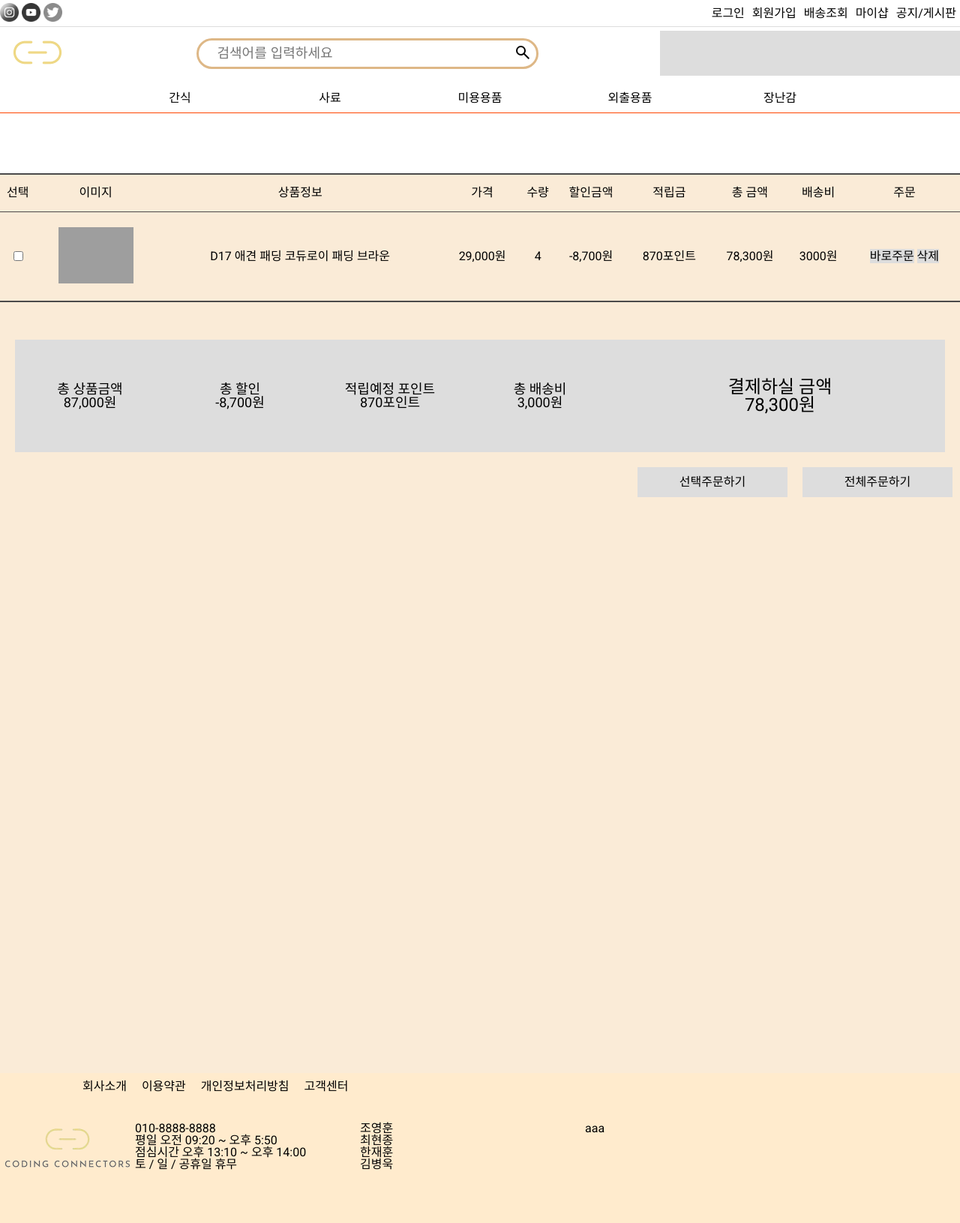
After one commit to CodingConnectors/Putty, a Spring Boot app: page /basket in a window 1280 px wide. The commit adds this page. Shown: the whole page at 75% size. Run offline with Spring Boot 4, Linux system fonts and the light colour scheme; grey boxes are pictures that could not be loaded.

Commit message:
1124 17:47

```diff
--- /dev/null
+++ b/src/main/java/com/nowon/cho/controller/BasketController.java
@@ -0,0 +1,13 @@
+package com.nowon.cho.controller;
+
+import org.springframework.stereotype.Controller;
+import org.springframework.web.bind.annotation.GetMapping;
+
+@Controller
+public class BasketController {
+
+	@GetMapping("/basket")
+	public String basket() {
+		return "views/basket/basket";
+	}
+}
--- /dev/null
+++ b/src/main/resources/static/css/common/common.css
@@ -0,0 +1,302 @@
+@charset "UTF-8";
+
+html, body, div, span, applet, object, iframe,
+h1, h2, h3, h4, h5, h6, p, blockquote, pre,
+a, abbr, acronym, address, big, cite, code,
+del, dfn, em, img, ins, kbd, q, s, samp,
+small, strike, strong, sub, sup, tt, var,
+b, u, i, center,
+dl, dt, dd, ol, ul, li,
+fieldset, form, label, legend,
+table, caption, tbody, tfoot, thead, tr, th, td,
+article, aside, canvas, details, embed,
+figure, figcaption, footer, header, hgroup,
+menu, nav, output, ruby, section, summary,
+time, mark, audio, video {
+	margin: 0;
+	padding: 0;
+	border: 0;
+	font-size: 100%;
+	font: inherit;
+	vertical-align: baseline;
+}
+/* HTML5 display-role reset for older browsers */
+article, aside, details, figcaption, figure,
+footer, header, hgroup, menu, nav, section {
+	display: block;
+}
+body {
+	line-height: 1;
+}
+ol, ul {
+	list-style: none;
+}
+blockquote, q {
+	quotes: none;
+}
+blockquote:before, blockquote:after,
+q:before, q:after {
+	content: '';
+	content: none;
+}
+table {
+	border-collapse: collapse;
+	border-spacing: 0;
+}
+/* "a" 태그의 스타일 초기화 */
+a {
+  color: inherit; /* 부모 요소의 색상을 상속받음 */
+  text-decoration: none; /* 기본적으로 밑줄 없음 */
+}
+
+/* 방문한 링크의 스타일 초기화 */
+a:visited {
+  color: inherit; /* 부모 요소의 색상을 상속받음 */
+}
+
+/* 마우스 호버 시의 "a" 태그 스타일 초기화 */
+a:hover {
+  color: inherit; /* 부모 요소의 색상을 상속받음 */
+  text-decoration: none; /* 기본적으로 밑줄 추가 */
+}
+
+/* 클릭한 상태의 "a" 태그 스타일 초기화 */
+a:active {
+  color: inherit; /* 부모 요소의 색상을 상속받음 */
+}
+
+
+header {
+	display: flex;
+	justify-content: center;
+	border-bottom: 1px solid orangered;
+}
+#header {
+	flex-direction: column;
+	height: 150px;
+	width: 1280px;
+	position: relative;
+
+}
+#header > nav > ul {
+	display: flex;
+}
+#header > .navi01 {
+	height: 35px;
+	border-bottom: 1px solid #dddddd;
+	display: flex;
+	align-items: center;
+}
+#header > .navi01 > ul{
+	margin-left: auto;
+}
+#header > .navi01 > ul > li {
+	padding: 5px;
+}
+
+#header > .navi02 {
+	display: flex;
+	justify-content: space-between;
+	justify-items: center;
+	align-items: center;
+	height: 70px;
+}
+#header > .navi02 > .header-input {
+	width: 450px;
+	height: 35px;
+	border-radius: 50px;
+	border: 3px solid burlywood;
+	display: flex;
+	align-items: center;
+}
+#header > .navi02 > .header-input > form {
+	display: flex;
+	align-items: center;
+	width: 100%;
+}
+#header > .navi02 > .header-input > form > input {
+	outline: none;
+	border: none;
+	margin-left: 5%;
+	width: 90%;
+	height: 30px;
+	font-size: 18px;
+}
+#header > .navi02 > .header-input > form > button {
+	border: none;
+	background-color: transparent;
+	cursor: pointer
+}
+#eventBox {
+	width: 400px;
+	height: 60px;
+	background-color: #dddddd;
+}
+
+#header > .navi03 {
+	height: 50px;
+	display: flex;
+	justify-content: center;
+	justify-items: center;
+	align-items: center;
+}
+.navi03 > ul {
+	display: flex;
+	justify-content: center;
+	justify-items: center;
+	align-items: center;
+	height: 30px;
+	width: 1200px;
+}
+.navi03 > ul >li {
+	width: 200px;
+	display: flex;
+	justify-content: center;
+	justify-items: center;
+	justify-content: center;
+	align-items: center;
+	height: 20px;
+}
+.navi03 > .dropBox {
+	position: absolute;
+	display: none;
+	justify-content: center;
+	justify-items: center;
+	justify-content: center;
+	align-items: center;
+	top: 100%;
+	width: 1200px;
+	height: 100px;
+	background-color: #dddddd;
+}
+.navi03:hover .dropBox {
+	display: flex;
+}
+.navi03 > .dropBox > ul > li {
+	width: 200px;
+	text-align: center;
+}
+.navi03 > .dropBox > ul > li > a:hover {
+	color: burlywood;
+}
+
+body{
+	font-family: 'Noto Sans KR', sans-serif;
+	font-family: 'Roboto', sans-serif;
+}
+main {
+	display: flex;
+	justify-content: center;
+
+	margin-top: 80px;
+}
+.main {
+	height: 1200px;
+	width: 1280px;
+	background-color: antiquewhite;
+	display: flex;
+	flex-direction: column;
+	align-items: center;
+}
+table {
+	border-top: 2px solid #4a4a4a;
+	border-bottom: 2px solid #4a4a4a;
+	width: 1280px;
+}
+thead {
+	border-bottom: 1px solid #4a4a4a;
+	height: 50px;
+}
+thead > tr > th {
+
+    vertical-align: middle;
+}
+tbody > tr {
+	height: 120px;
+}
+tbody > tr > td {
+	text-align: center;
+    vertical-align: middle;
+}
+.listOrderButton > * {
+	width: 80px;
+	height: 25px;
+	background-color: #dddddd;
+}
+.listOrderButton>*:last-child {
+	margin-top: 5px;
+}
+.settlement {
+	display: flex;
+	width: 1240px;
+	height: 150px;
+	margin-top: 50px;
+	background-color: #dddddd;
+}
+.settlement > dl{
+	height: 100%;
+	display: flex;
+	flex-direction: column;
+	justify-content: center;
+	justify-items: center;
+	align-items: center;
+}
+.settlement > dl:not(:last-child) {
+	width: 200px;
+	font-size: 18px;
+}
+.settlement > dl:last-child {
+	flex: 1;
+	font-size: 24px;
+}
+.totalOrderButton {
+	width: 1280px;
+	display: flex;
+	justify-content: flex-end;
+	margin-top: 20px;
+}
+.totalOrderButton > * {
+	width: 200px;
+	height: 40px;
+	background-color: #dddddd;
+	display: flex;
+	justify-content: center;
+	align-items: center;
+	margin-left: 10px;
+	margin-right: 10px;
+}
+
+
+footer {
+	display: flex;
+	justify-content: center;
+}
+.footer {
+	width: 1280px;
+	height: 200px;
+	background-color: blanchedalmond;
+}
+.footer > .footer01 > ul {
+	display: flex;
+	margin-left: 100px;
+}
+.footer > .footer01 > ul > li {
+	padding: 10px;
+}
+.footer02 {
+	display: flex;
+	margin-top: 30px;
+}
+.footer02 > #footer02-2 {
+	width: 300px;
+}
+.footer02 > #footer02-3 {
+	width: 300px;
+}
+.social-icon {
+	filter: grayscale(100%);
+	cursor: pointer;
+}
+.social-icon:hover {
+	filter: grayscale(0%);
+}
--- a/src/main/resources/templates/index.html
+++ b/src/main/resources/templates/index.html
@@ -1,10 +1,14 @@
 <!DOCTYPE html>
-<html>
+
+<html xmlns:th="http://www.thymeleaf.org"
+	th:replace="~{layout/common-layout :: commonLayout(~{this::head},~{this::main} )}">
 <head>
 <meta charset="UTF-8">
 <title>Insert title here</title>
 </head>
 <body>
+	<main>
 
+	</main>
 </body>
 </html>
--- /dev/null
+++ b/src/main/resources/templates/layout/common-layout.html
@@ -0,0 +1,15 @@
+<!DOCTYPE html>
+<html xmlns:th="http://www.thymeleaf.org" th:fragment="commonLayout(head, main)">
+	<head>
+		<meta charset="UTF-8">
+		<title>My layout</title>
+		<script src="https://ajax.googleapis.com/ajax/libs/jquery/3.7.1/jquery.min.js"></script>
+		<th:block th:replace="~{layout/common::head}">페이지마다 적용될 헤더</th:block>
+		<th:block th:replace="${head}">페이지마다 적용될 css,js resource</th:block>
+	</head>
+	<body>
+		<th:block th:replace="~{layout/common::header}" >header적용</th:block>
+		<th:block th:replace="${main}">main섹션 적용</th:block>
+		<th:block th:replace="~{layout/common::footer}" >footer섹션 적용</th:block>
+	</body>
+</html>
--- /dev/null
+++ b/src/main/resources/templates/layout/common.html
@@ -0,0 +1,112 @@
+<!DOCTYPE html>
+<html>
+<head>
+<meta charset="UTF-8">
+<title>Insert title here</title>
+<link href="/css/common/common.css" rel="stylesheet"/>
+<link rel="preconnect" href="https://fonts.googleapis.com">
+<link rel="preconnect" href="https://fonts.gstatic.com" crossorigin>
+<link href="https://fonts.googleapis.com/css2?family=Noto+Sans+KR&family=Roboto&display=swap" rel="stylesheet">
+</head>
+<body>
+	<header>
+		<div id="header">
+			<nav class="navi01">
+				<div>
+					<img width="25px" class="social-icon" src="/img/common/instagram.png">
+					<img width="25px" class="social-icon" src="/img/common/youtube.png">
+					<img width="25px" class="social-icon" src="/img/common/twitter.png">
+				</div>
+				<ul>
+					<li><a href="#">로그인</a></li>
+					<li><a href="#">회원가입</a></li>
+					<li><a href="#">배송조회</a></li>
+					<li><a href="#">마이샵</a></li>
+					<li><a href="#">공지/게시판</a></li>
+				</ul>
+			</nav>
+			<div class="navi02">
+				<a href="/">
+					<img width="100px" src="/img/common/favicon.png">
+				</a>
+				<div class="header-input">
+					<form action="" method="post">
+						<input type="search" placeholder="검색어를 입력하세요" />
+						<button type="submit">
+							<img src="/img/common/search_FILL0.svg"/>
+						</button>
+					</form>
+				</div>
+				<div id="eventBox"></div>
+			</div>
+			<nav class="navi03">
+				<ul>
+					<li><a href="#">간식</a></li>
+					<li><a href="#">사료</a></li>
+					<li><a href="#">미용용품</a></li>
+					<li><a href="#">외출용품</a></li>
+					<li><a href="#">장난감</a></li>
+				</ul>
+				<div class="dropBox">
+					<ul>
+						<li><a href="#">건식사료</a></li>
+						<li><a href="#">습식사료</a></li>
+						<li><a href="#">고양이사료</a></li>
+					</ul>
+					<ul>
+						<li><a href="#">건식사료</a></li>
+						<li><a href="#">습식사료</a></li>
+						<li><a href="#">고양이사료</a></li>
+					</ul>
+					<ul>
+						<li><a href="#">건식사료</a></li>
+						<li><a href="#">습식사료</a></li>
+						<li><a href="#">고양이사료</a></li>
+					</ul>
+					<ul>
+						<li><a href="#">건식사료</a></li>
+						<li><a href="#">습식사료</a></li>
+						<li><a href="#">고양이사료</a></li>
+					</ul>
+					<ul>
+						<li><a href="#">건식사료</a></li>
+						<li><a href="#">습식사료</a></li>
+						<li><a href="#">고양이사료</a></li>
+					</ul>
+				</div>
+			</nav>
+		</div>
+	</header>
+
+	<footer>
+		<div class="footer">
+			<div class="footer01">
+				<ul>
+					<li><a href="#">회사소개</a></li>
+					<li><a href="#">이용약관</a></li>
+					<li><a href="#">개인정보처리방침</a></li>
+					<li><a href="#">고객센터</a></li>
+				</ul>
+			</div>
+			<div class="footer02">
+				<div id="footer02-1"><img src="/img/common/logo.png"></div>
+				<div id="footer02-2">
+					<div>010-8888-8888</div>
+					<div>
+						<p>평일 오전 09:20 ~ 오후 5:50</p>
+						<p>점심시간 오후 13:10 ~ 오후 14:00</p>
+						<p>토 / 일 / 공휴일 휴무</p>
+					</div>
+				</div>
+				<div id="footer02-3">
+					<p>조영훈</p>
+					<p>최현종</p>
+					<p>한재훈</p>
+					<p>김병욱</p>
+				</div>
+				<div id="footer02-4">aaa</div>
+			</div>
+		</div>
+	</footer>
+</body>
+</html>
--- /dev/null
+++ b/src/main/resources/templates/views/basket/basket.html
@@ -0,0 +1,75 @@
+<!DOCTYPE html>
+
+<html xmlns:th="http://www.thymeleaf.org"
+	th:replace="~{layout/common-layout :: commonLayout(~{this::head},~{this::main} )}">
+<head>
+<meta charset="UTF-8">
+<title>Insert title here</title>
+</head>
+<body>
+<main>
+		<div class="main">
+			<table>
+				<thead>
+					<tr>
+						<th>선택</th>
+						<th>이미지</th>
+						<th>상품정보</th>
+						<th>가격</th>
+						<th>수량</th>
+						<th>할인금액</th>
+						<th>적립금</th>
+						<th>총 금액</th>
+						<th>배송비</th>
+						<th>주문</th>
+					</tr>
+				</thead>
+				<tbody>
+					<tr>
+							<td><input type="checkbox"/></td>
+							<td><img width="100px" src="/css/img/img01.jpg"/></td>
+							<td>D17 애견 패딩 코듀로이 패딩 브라운</td>
+							<td>29,000원</td>
+							<td>4</td>
+							<td>-8,700원</td>
+							<td>870포인트</td>
+							<td>78,300원</td>
+							<td>3000원</td>
+							<td class="listOrderButton">
+								<a href="#">바로주문</a>
+								<a href="#">삭제</a>
+							</td>
+					</tr>
+				</tbody>
+			</table>
+
+			<div class="settlement">
+				<dl>
+					<dt>총 상품금액</dt>
+					<dd>87,000원</dd>
+				</dl>
+				<dl>
+					<dt>총 할인</dt>
+					<dd>-8,700원</dd>
+				</dl>
+				<dl>
+					<dt>적립예정 포인트</dt>
+					<dd>870포인트</dd>
+				</dl>
+				<dl>
+					<dt>총 배송비</dt>
+					<dd>3,000원</dd>
+				</dl>
+				<dl>
+					<dt>결제하실 금액</dt>
+					<dd>78,300원</dd>
+				</dl>
+			</div>
+			<div class="totalOrderButton">
+				<a href="#"><div>선택주문하기</div></a>
+				<a href="#"><div>전체주문하기</div></a>
+			</div>
+		</div>
+	</main>
+</body>
+</html>
```
Also changed, not shown: src/main/resources/static/img/common/favicon.png (added), src/main/resources/static/img/common/instagram.png (added), src/main/resources/static/img/common/logo.png (added), src/main/resources/static/img/common/search_FILL0.svg (added), src/main/resources/static/img/common/twitter.png (added), src/main/resources/static/img/common/youtube.png (added).
